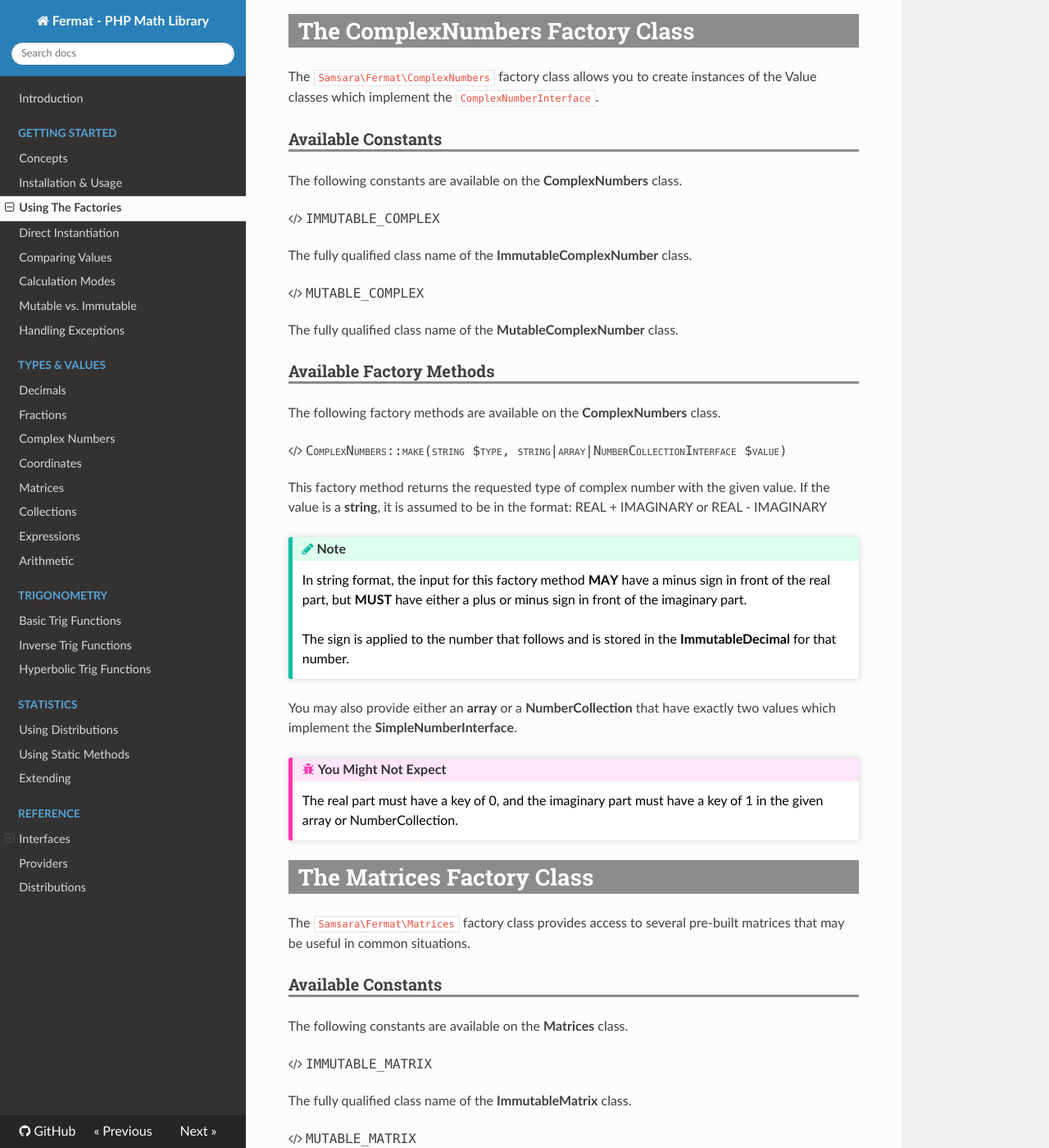
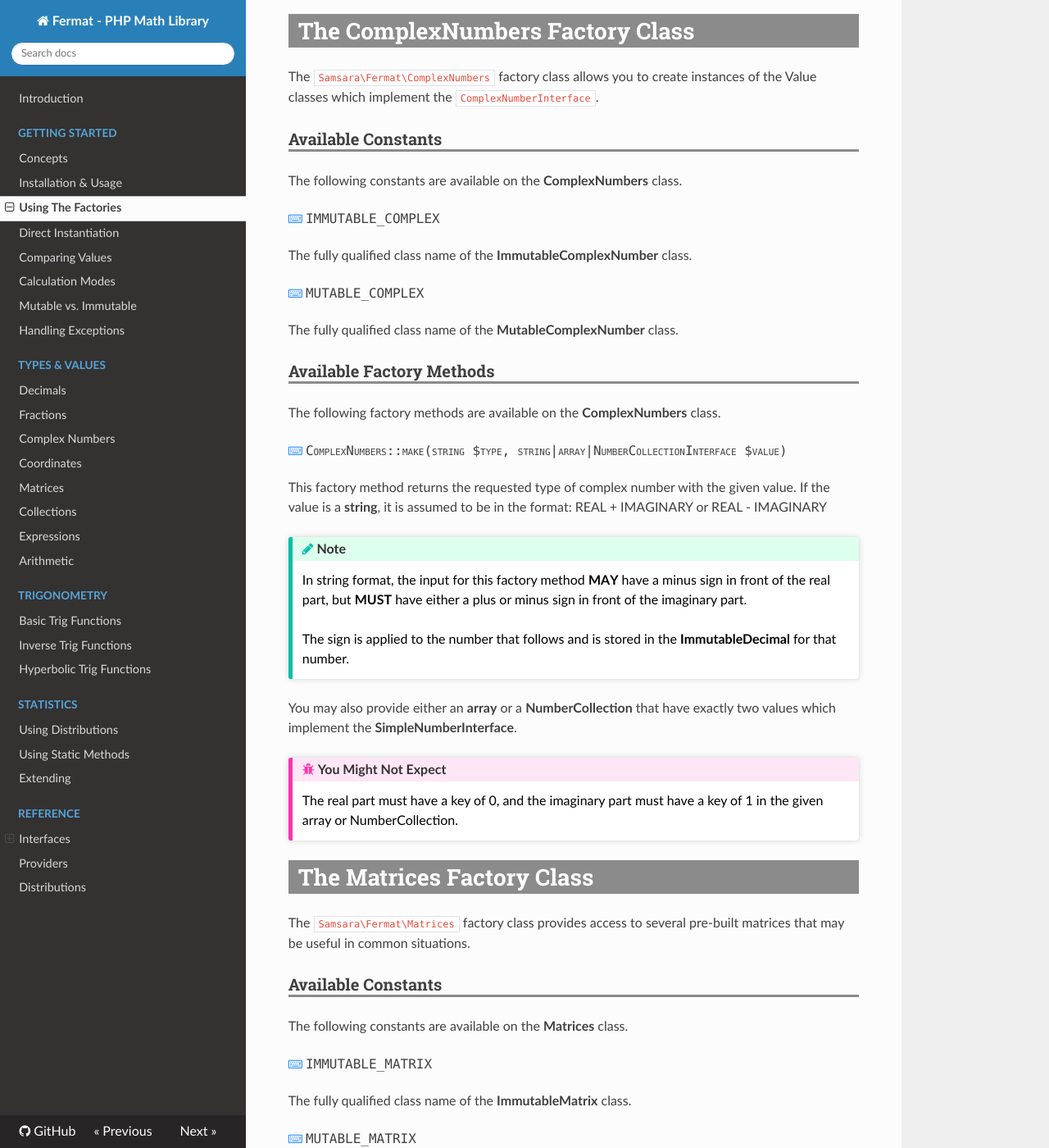
Before and after one commit to JordanRL/Fermat, an MkDocs documentation site: the page built from docs/getting-started/using-factories.md, in a window 1280 px wide and 1400 px high, scrolled down 460 px. Shown: the whole window at 82% size. Built offline with MkDocs 1.6.1, drawn with Linux system fonts in a browser that asks for light colours; nearby versions of some CDN libraries.

Commit message:
changing icon for h6

```diff
--- a/docs/css/custom.css
+++ b/docs/css/custom.css
@@ -20,7 +20,7 @@ h6 {
 }
 
 h6::before {
-    content: "";
+    content: "";
     font-family: "FontAwesome";
     display: inline-block;
     font-style: normal;
@@ -29,6 +29,7 @@ h6::before {
     text-decoration: inherit;
     font-size: 16px;
     margin-right: 4px;
+    color: #338fff;
 }
 
 .rst-content .admonition {
```
